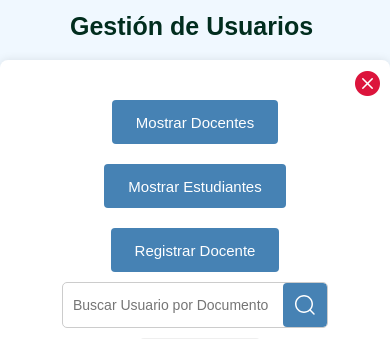
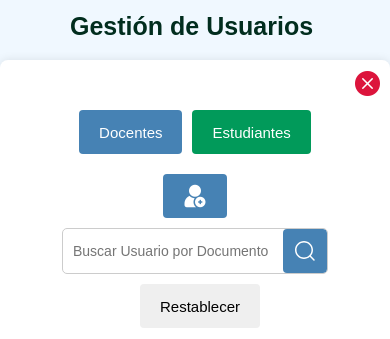
Before and after one commit to AbelSneyderCamargoOrtizADSO/PROYECTO_BVINEM_JSP, a Java web app: page /sv_usuario in a window 390 px wide. Shown: the part 85-424 px from the top of the page. Run offline with Tomcat 11, a stand-in JSP engine, Linux system fonts and the light colour scheme; the visitor is signed in with stand-in values (Sample User, id 1); data that the repository does not hold is empty; some libraries are stand-ins or nearby versions.

Commit message:
CRUD docente y estudiante v2 - css,servlet,jsp,js

```diff
--- a/src/main/webapp/vistas/vistas_admin/gest_usuarios.jsp
+++ b/src/main/webapp/vistas/vistas_admin/gest_usuarios.jsp
@@ -29,9 +29,11 @@
                 <a href="${pageContext.request.contextPath}/sv_foros" class="container__cerrar"><i class="bi bi-x-circle-fill"></i></a>
 
                 <div class="container__top">
-                    <button id="mostrarDocentesBtn" class="button button--primary">Mostrar Docentes</button>
-                    <button id="mostrarEstudiantesBtn" class="button button--primary">Mostrar Estudiantes</button>
-                    <button id="agregarDocenteBtn" class="button button--primary">Registrar Docente</button>
+                    <div class="top__btns">
+                        <button id="mostrarDocentesBtn" class="button button--primary top__btn">Docentes</button>
+                        <button id="mostrarEstudiantesBtn" class="button button--primary green top__btn">Estudiantes</button>
+                    </div>
+                    <button id="agregarDocenteBtn" class="button button--primary"><img src="assets/adduser.png" alt="alt"/></button>
                     <!--<button id="agregarEstudianteBtn" class="button button--primary">Registrar Estudiante</button>-->
 
                     <!-- Formulario de busqueda -->
@@ -105,24 +107,24 @@
                     <table id="tablaEstudiantes" class="table" style="${tipoUsuario == 'estudiante' ? '' : 'display:none;'}">
                         <thead class="table__head">
                             <tr class="table__row">
-                                <th class="table__header">Documento de usuario</th>
-                                <th class="table__header">Nombres</th>
-                                <th class="table__header">Apellidos</th>
-                                <th class="table__header">Correo</th>
-                                <th class="table__header">Fecha de registro</th>
-                                <th class="table__header">Estado</th>
-                                <th class="table__header">Acciones</th>
+                                <th class="table__header green">Documento de usuario</th>
+                                <th class="table__header green">Nombres</th>
+                                <th class="table__header green">Apellidos</th>
+                                <th class="table__header green">Correo</th>
+                                <th class="table__header green">Fecha de registro</th>
+                                <th class="table__header green">Estado</th>
+                                <th class="table__header green">Acciones</th>
                             </tr>
                         </thead>
                         <tbody class="table__body">
                             <c:forEach var="usuario" items="${usuarios}">
-                                <tr class="table__row">
-                                    <td class="table__cell" data-label="Documento de usuario">${usuario.docUsu}</td>
-                                    <td class="table__cell" data-label="Nombres">${usuario.nombre}</td>
-                                    <td class="table__cell" data-label="Apellidos">${usuario.apellido}</td>
-                                    <td class="table__cell" data-label="Correo">${usuario.correo}</td>
-                                    <td class="table__cell" data-label="Fecha de registro">${usuario.fechaRegistro}</td>
-                                    <td class="table__cell" data-label="Estado">
+                                <tr class="table__row table__row--bg">
+                                    <td class="table__cell table__cell--bg" data-label="Documento de usuario">${usuario.docUsu}</td>
+                                    <td class="table__cell table__cell--bg" data-label="Nombres">${usuario.nombre}</td>
+                                    <td class="table__cell table__cell--bg" data-label="Apellidos">${usuario.apellido}</td>
+                                    <td class="table__cell table__cell--bg" data-label="Correo">${usuario.correo}</td>
+                                    <td class="table__cell table__cell--bg" data-label="Fecha de registro">${usuario.fechaRegistro}</td>
+                                    <td class="table__cell table__cell--bg" data-label="Estado">
                                         <c:choose>
                                             <c:when test="${usuario.estadoId == 1}">
                                                 <p>Habilitado</p>
@@ -132,7 +134,7 @@
                                             </c:otherwise>
                                         </c:choose>
                                     </td>
-                                    <td class="table__cell table__cell-display" data-label="Acciones">
+                                    <td class="table__cell table__cell-display table__cell--bg" data-label="Acciones">
                                         <button class="table__btn button button--edit" onclick="editarEstudiante('${usuario.docUsu}', '${usuario.nombre}', '${usuario.apellido}', '${usuario.correo}', '${tipoUsuario}')">Editar</button>
                                         <form action="${pageContext.request.contextPath}/sv_usuario" method="POST">
                                             <input type="hidden" name="docEstudiante" value="${usuario.docUsu}">
@@ -186,7 +188,7 @@
             <div id="modalEstudiante" class="modal">
                 <div class="modal__content">
                     <span class="modal__close">&times;</span>
-                    <h2 id="modalTituloEstudiante" class="modal__title">Registrar Estudiante</h2>
+                    <h2 id="modalTituloEstudiante" class="modal__title">Editar Estudiante</h2>
                     <form action="${pageContext.request.contextPath}/sv_usuario" method="POST" id="formEstudiante" class="form form__valid">
                         <label for="nuevoIdUserEstudiante" class="form__label">Documento de Usuario</label>
                         <input type="text" id="nuevoIdUserEstudiante" class="form__input solo-numeros obligatorio" name="nuevoDoc">
```
Also changed, not shown: src/main/java/CONTROLADOR/servlets/usuarios/sv_usuario.java (+15 -25 lines), src/main/webapp/css/gestionar.css (+25 -3 lines), src/main/webapp/js/gestionar.js (+10 -0 lines), src/main/webapp/assets/adduser.png (added), 6 other files.
